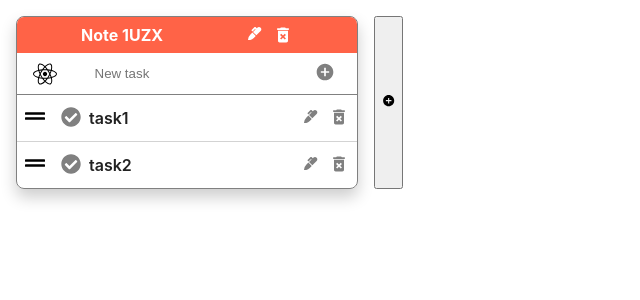
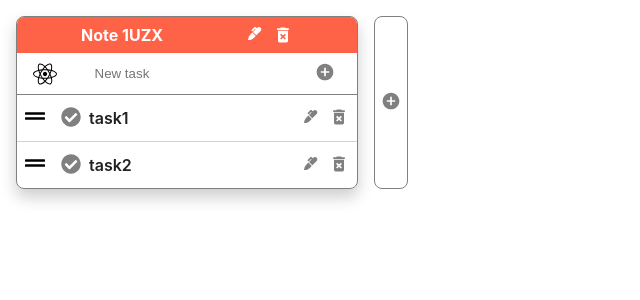
Before and after one commit to vlmakh/my-notes-react, a React (Create React App) app: page / in a window 1280 px wide. Shown: the top 300 px of the page, without its empty margins (0-640 px from the left). Built offline with nearby package versions, Linux system fonts and the light colour scheme.

Commit message:
add design of NoteAddBtn

```diff
--- a/src/components/App.jsx
+++ b/src/components/App.jsx
@@ -42,7 +42,7 @@ function App() {
   };
 
   const deleteNote = noteId => {
-    if (global.confirm('Удалить всю Заметку?')) {
+    if (global.confirm('Delete Note?')) {
       setMynotes(mynotes.filter(note => note.noteid !== noteId));
     }
   };
--- a/src/components/NoteAddBtn/NoteAddBtn.js
+++ b/src/components/NoteAddBtn/NoteAddBtn.js
@@ -1,12 +1,13 @@
 import { Box } from 'components/Box/Box';
 import { MdAddCircle } from 'react-icons/md';
+import { AddBtn } from './NoteAddBtn.styled';
 
 export function NoteAddBtn({ addNote }) {
   return (
     <Box mr={3} mb={3} display="flex">
-      <button type="button" onClick={addNote}>
-        <MdAddCircle />
-      </button>
+      <AddBtn type="button" onClick={addNote}>
+        <MdAddCircle size="20" />
+      </AddBtn>
     </Box>
   );
 }
--- a/src/components/NoteAddBtn/NoteAddBtn.styled.jsx
+++ b/src/components/NoteAddBtn/NoteAddBtn.styled.jsx
@@ -0,0 +1,18 @@
+import styled from '@emotion/styled';
+
+export const AddBtn = styled.button`
+  cursor: pointer;
+  /* margin-left: auto; */
+  border: 1px solid grey;
+  border-radius: 8px;
+  background-color: transparent;
+  color: grey;
+  box-shadow: none;
+
+  transition: box-shadow 250ms linear, color 250ms linear;
+
+  :hover {
+    box-shadow: 0px 8px 16px rgba(0, 0, 0, 0.2);
+    color: #212121;
+  }
+`;
--- a/src/components/NoteItem/NoteItem.js
+++ b/src/components/NoteItem/NoteItem.js
@@ -49,7 +49,7 @@ function NoteItem({ note, editNote, deleteNote }) {
   };
 
   const deleteTodo = todoId => {
-    if (global.confirm('Удалить задачу?')) {
+    if (global.confirm('Delete task?')) {
       setTodos(todos.filter(todo => todo.id !== todoId));
     }
     // console.log(todos);
```
